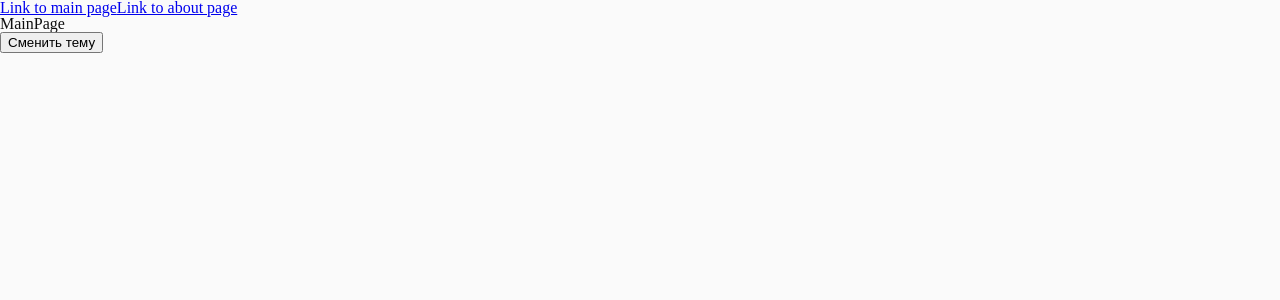
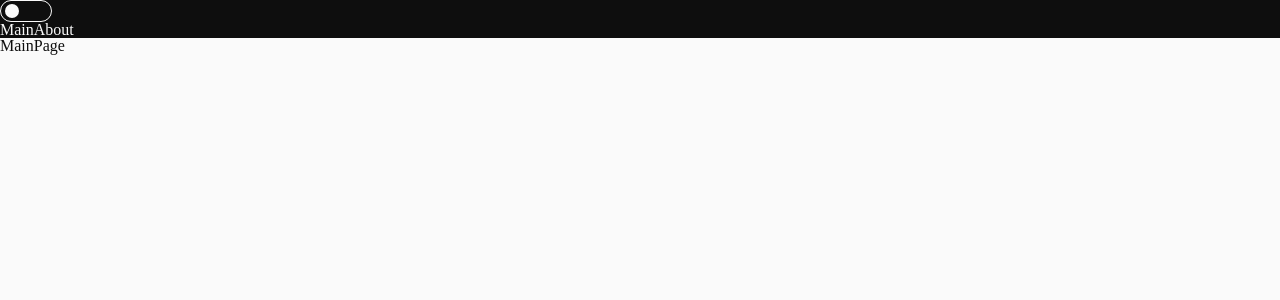
Before and after one commit to RuslSatt/production, a React app: page / in a window 1280 px wide. Shown: the top 300 px of the page. Built offline with nearby package versions, Linux system fonts and the light colour scheme.

Commit message:
feat: add switch theme button

```diff
--- a/src/app/App.tsx
+++ b/src/app/App.tsx
@@ -6,14 +6,12 @@ import { AppRouter } from './providers/AppRouter';
 import { NavBar } from 'widgets/Navbar/ui/Navbar';
 
 const App = () => {
-	const { theme, toggleTheme } = useTheme();
+	const { theme } = useTheme();
 
 	return (
 		<div className={classNames('app', [theme])}>
 			<NavBar />
 			<AppRouter />
-
-			<button onClick={toggleTheme}>Сменить тему</button>
 		</div>
 	);
 };
--- a/src/app/styles/index.scss
+++ b/src/app/styles/index.scss
@@ -4,7 +4,7 @@
 
 .app {
 	color: var(--text-color);
-	background-color: var(--background-color);
+	background-color: var(--bg-color);
 
 	font-size: 16px;
 
--- a/src/app/styles/theme/dark.scss
+++ b/src/app/styles/theme/dark.scss
@@ -1,4 +1,9 @@
 .app.dark {
-	--background-color: #0e0e0e;
+	--bg-color: #0e0e0e;
 	--text-color: #fafafa;
+	--switch-theme-color: #0e0e0e;
+	--switch-transform: translateX(27px);
+
+	--navbar-bg-color: #fafafa;
+	--navbar-text-color: #0e0e0e;
 }
--- a/src/app/styles/theme/light.scss
+++ b/src/app/styles/theme/light.scss
@@ -1,4 +1,9 @@
 .app.light {
-	--background-color: #fafafa;
+	--bg-color: #fafafa;
 	--text-color: #0e0e0e;
+	--switch-theme-color: #fafafa;
+	--switch-transform: translateX(0);
+
+	--navbar-bg-color: #0e0e0e;
+	--navbar-text-color: #fafafa;
 }
--- /dev/null
+++ b/src/shared/ui/ButtonLink/ButtonLink.module.scss
@@ -0,0 +1,4 @@
+.Link {
+	color: var(--navbar-text-color);
+	text-decoration: none;
+}
--- a/src/shared/ui/ButtonLink/ButtonLink.tsx
+++ b/src/shared/ui/ButtonLink/ButtonLink.tsx
@@ -1,12 +1,18 @@
 import React from 'react';
 import { FC, PropsWithChildren } from 'react';
 import { Link, LinkProps } from 'react-router-dom';
+import { classNames } from 'shared/lib/classNames';
+import style from './ButtonLink.module.scss';
 
 interface ButtonLinkProps extends LinkProps {}
 
 const ButtonLink: FC<ButtonLinkProps> = (props) => {
 	const { children, to } = props;
-	return <Link to={to}>{children}</Link>;
+	return (
+		<Link className={classNames(style.Link, [])} to={to}>
+			{children}
+		</Link>
+	);
 };
 
 export default ButtonLink;
--- /dev/null
+++ b/src/widgets/Navbar/ui/Navbar.module.scss
@@ -0,0 +1,4 @@
+.Nav {
+	background-color: var(--navbar-bg-color);
+	color: var(--navbar-text-color);
+}
--- a/src/widgets/Navbar/ui/Navbar.tsx
+++ b/src/widgets/Navbar/ui/Navbar.tsx
@@ -1,14 +1,16 @@
 import React from 'react';
-import { FC } from 'react';
-import { Link } from 'react-router-dom';
+import { classNames } from 'shared/lib/classNames';
 import ButtonLink from 'shared/ui/ButtonLink/ButtonLink';
+import { SwitchTheme } from 'widgets/SwitchTheme';
+import style from './Navbar.module.scss';
 
 const NavBar = () => {
 	return (
-		<nav>
+		<nav className={classNames(style.Nav, [])}>
+			<SwitchTheme />
 			<div>
-				<ButtonLink to={`/`}>Link to main page</ButtonLink>
-				<ButtonLink to={`/about`}>Link to about page</ButtonLink>
+				<ButtonLink to={`/`}>Main</ButtonLink>
+				<ButtonLink to={`/about`}>About</ButtonLink>
 			</div>
 		</nav>
 	);
--- /dev/null
+++ b/src/widgets/SwitchTheme/index.ts
@@ -0,0 +1 @@
+export { SwitchTheme } from './ui/SwitchTheme';
--- /dev/null
+++ b/src/widgets/SwitchTheme/ui/SwitchTheme.module.scss
@@ -0,0 +1,20 @@
+.switchTheme {
+	position: relative;
+	width: 50px;
+	height: 20px;
+	border-radius: 50px;
+	border: 1px solid var(--switch-theme-color);
+	cursor: pointer;
+
+	.switchTheme__toggle {
+		width: 14px;
+		height: 14px;
+		background: var(--switch-theme-color);
+		border-radius: 100%;
+		position: absolute;
+		top: 3px;
+		left: 4px;
+		transform: var(--switch-transform);
+		transition: 500ms all ease;
+	}
+}
--- /dev/null
+++ b/src/widgets/SwitchTheme/ui/SwitchTheme.tsx
@@ -0,0 +1,16 @@
+import { useTheme } from 'app/providers/ThemeProvider';
+import React from 'react';
+import { classNames } from 'shared/lib/classNames';
+import style from './SwitchTheme.module.scss';
+
+const SwitchTheme = () => {
+	const { toggleTheme } = useTheme();
+
+	return (
+		<div className={classNames(style.switchTheme, [])} onClick={toggleTheme}>
+			<div className={classNames(style.switchTheme__toggle, [])}></div>
+		</div>
+	);
+};
+
+export { SwitchTheme };
```
